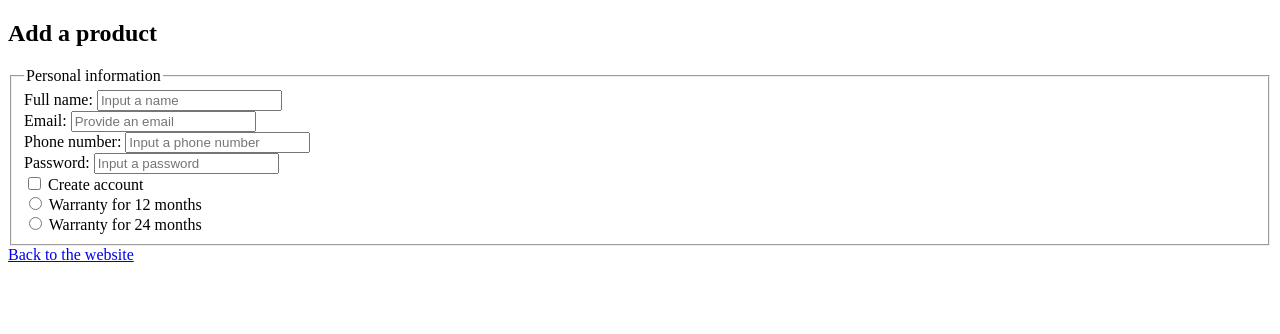
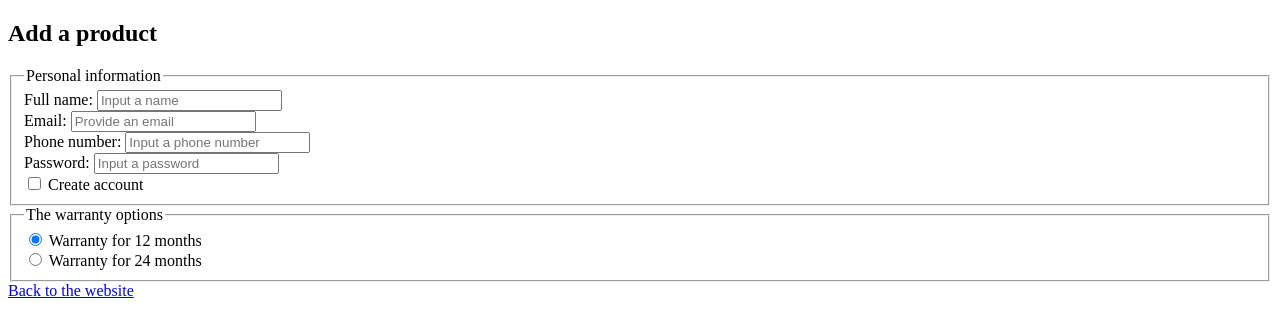
Before and after one commit to SgaTwitchTv/WAP_lab, a plain HTML site: page templatka/formik/form.html in a window 1280 px wide. Drawn offline with Linux system fonts and the light colour scheme.

Commit message:
Task 3 from practise

```diff
--- a/templatka/formik/form.html
+++ b/templatka/formik/form.html
@@ -38,9 +38,12 @@
                             <input type="checkbox" id="create-account" name="create_account" value="yes"/>
                             <label for="create-account">Create account</label>
                         </div>
+                    </fieldset>
 
+                    <fieldset>
+                        <legend>The warranty options</legend>
                         <div class="form-row">
-                            <input type="radio" id="warranty-12" name="warranty_period" value="12">
+                            <input type="radio" id="warranty-12" name="warranty_period" value="12" checked>
                             <label for="warranty-12">Warranty for 12 months</label>
                         </div>
 
```
Also changed, not shown: templatka/stronka/tab.html (+1 -1 lines).
